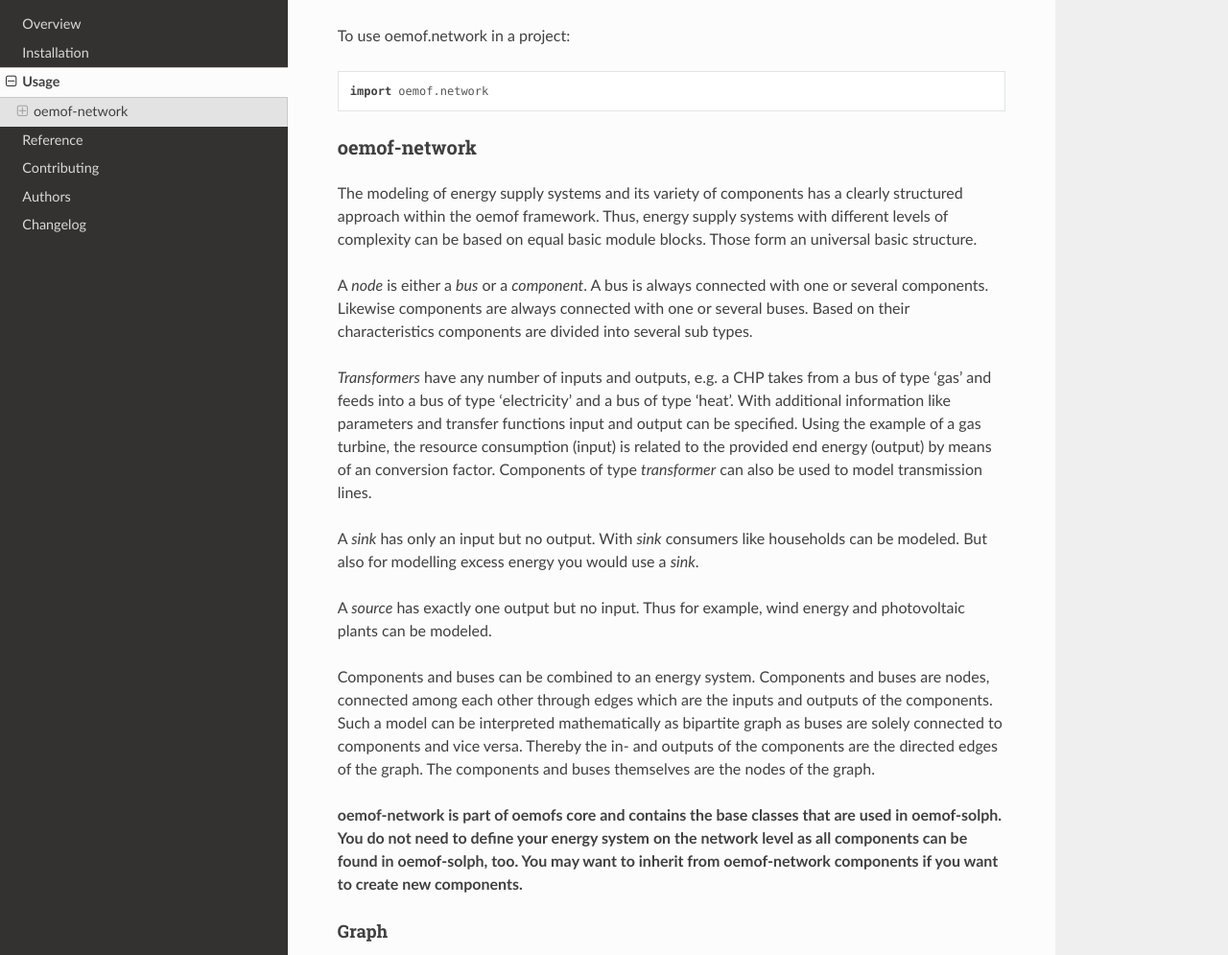
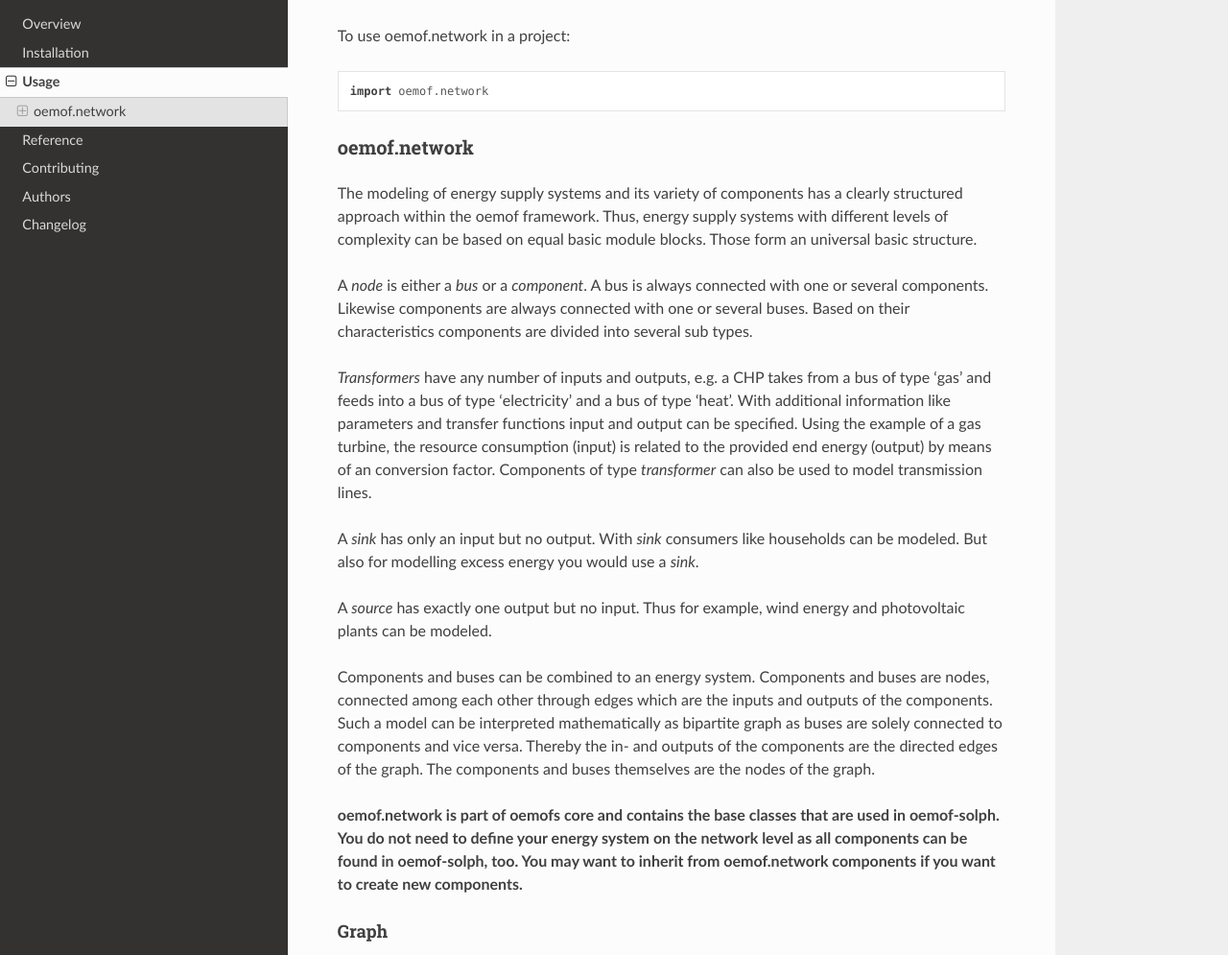
Before and after one commit to oemof/oemof-network, a Sphinx documentation site: the page built from docs/usage.rst, in a window 1280 px wide and 1400 px high, scrolled down 851 px. Shown: the part 120-1115 px from the top of the window at 96% size. Built offline with Sphinx 7.4.7 and the Read the Docs theme 2.0.0, drawn with Linux system fonts in a browser that asks for light colours; some of the changed text lies outside the part shown.

```diff
--- a/docs/usage.rst
+++ b/docs/usage.rst
@@ -2,7 +2,7 @@
 Usage
 =====
 
-oemof-network
+oemof.network
 =============
 The :ref:`oemof_network_label` library is part of the oemof installation. By now it can be used to define energy systems as a network with components and buses. Every component should be connected to one or more buses. After definition, a component has to explicitely be added to its energy system. Allowed components are sources, sinks and transformer.
 
@@ -52,7 +52,7 @@ To use oemof.network in a project::
 .. _oemof_network_label:
 
 ~~~~~~~~~~~~~~~~~~~~~~
-oemof-network
+oemof.network
 ~~~~~~~~~~~~~~~~~~~~~~
 
 The modeling of energy supply systems and its variety of components has a clearly structured approach within the oemof framework. Thus, energy supply systems with different levels of complexity can be based on equal basic module blocks. Those form an universal basic structure.
@@ -67,7 +67,7 @@ A *source* has exactly one output but no input. Thus for example, wind energy an
 
 Components and buses can be combined to an energy system. Components and buses are nodes, connected among each other through edges which are the inputs and outputs of the components. Such a model can be interpreted mathematically as bipartite graph as buses are solely connected to components and vice versa. Thereby the in- and outputs of the components are the directed edges of the graph. The components and buses themselves are the nodes of the graph.
 
-**oemof-network is part of oemofs core and contains the base classes that are used in oemof-solph. You do not need to define your energy system on the network level as all components can be found in oemof-solph, too. You may want to inherit from oemof-network components if you want to create new components.**
+**oemof.network is part of oemofs core and contains the base classes that are used in oemof-solph. You do not need to define your energy system on the network level as all components can be found in oemof-solph, too. You may want to inherit from oemof.network components if you want to create new components.**
 
 .. _oemof_graph_label:
 
```
